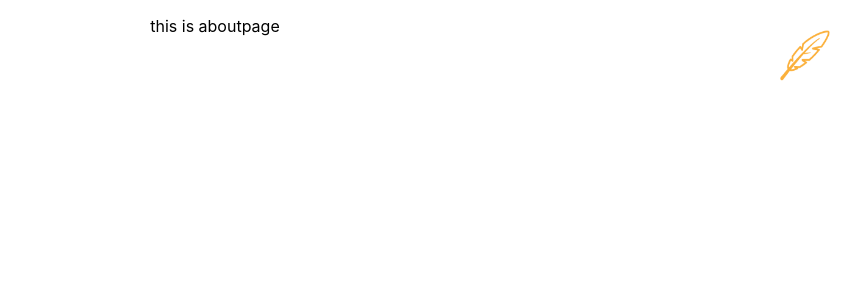
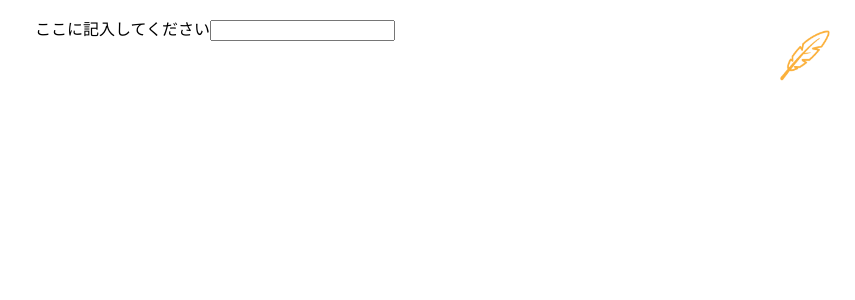
Before and after one commit to shuuuu10-01/react-tutorial, a React (Create React App) app: page /About in a window 1280 px wide. Shown: the top 300 px of the page, without its empty margins (425-1280 px from the left). Built offline with nearby package versions, Linux system fonts and the light colour scheme.

Commit message:
[update] inputの使い方

```diff
--- a/src/pages/About.tsx
+++ b/src/pages/About.tsx
@@ -1,10 +1,28 @@
 import React from "react";
 
+interface inputState {
+  text: string;
+}
+
 class Home extends React.Component {
+  state: inputState = {
+    text: "",
+  };
+  private changeText(e: any): void {
+    this.setState({text:e.target.value})
+  }
   render() {
     return (
       <div>
-        <p>this is aboutpage</p>
+        <p>
+          ここに記入してください
+          <input
+            type="text"
+            value={this.state.text}
+            onChange={(e) => this.changeText(e)}
+          ></input>
+        </p>
+        <p>{this.state.text}</p>
       </div>
     );
   }
```
